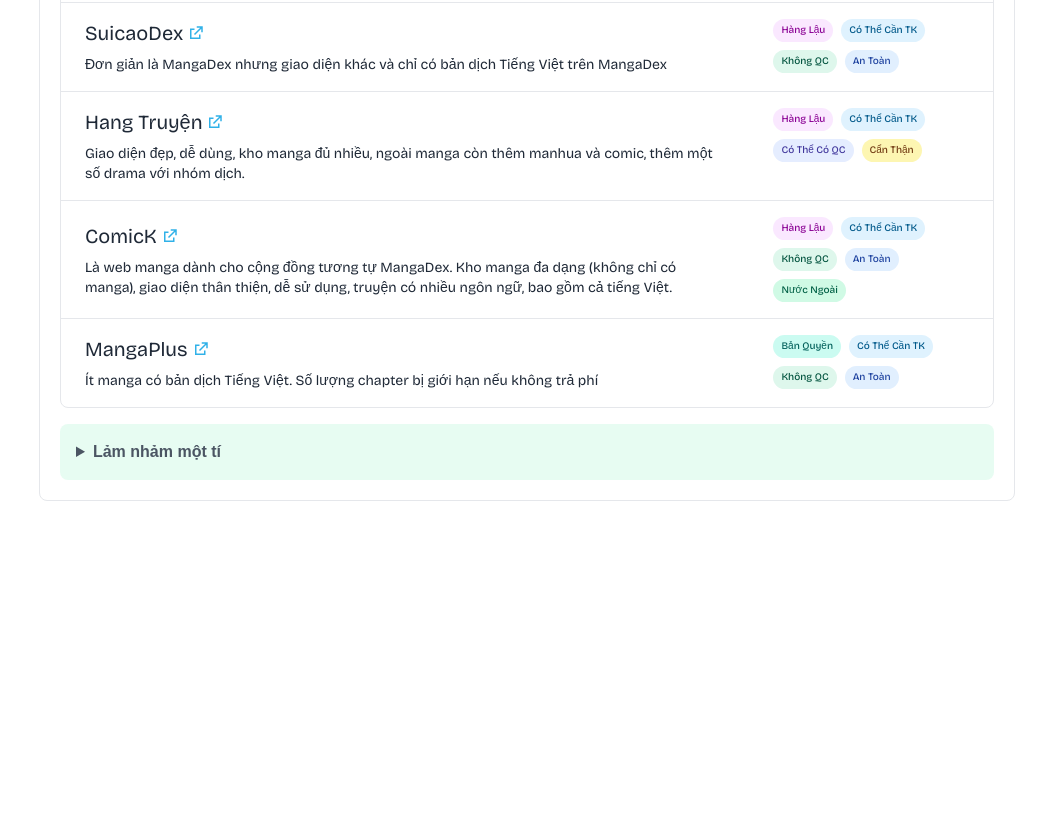
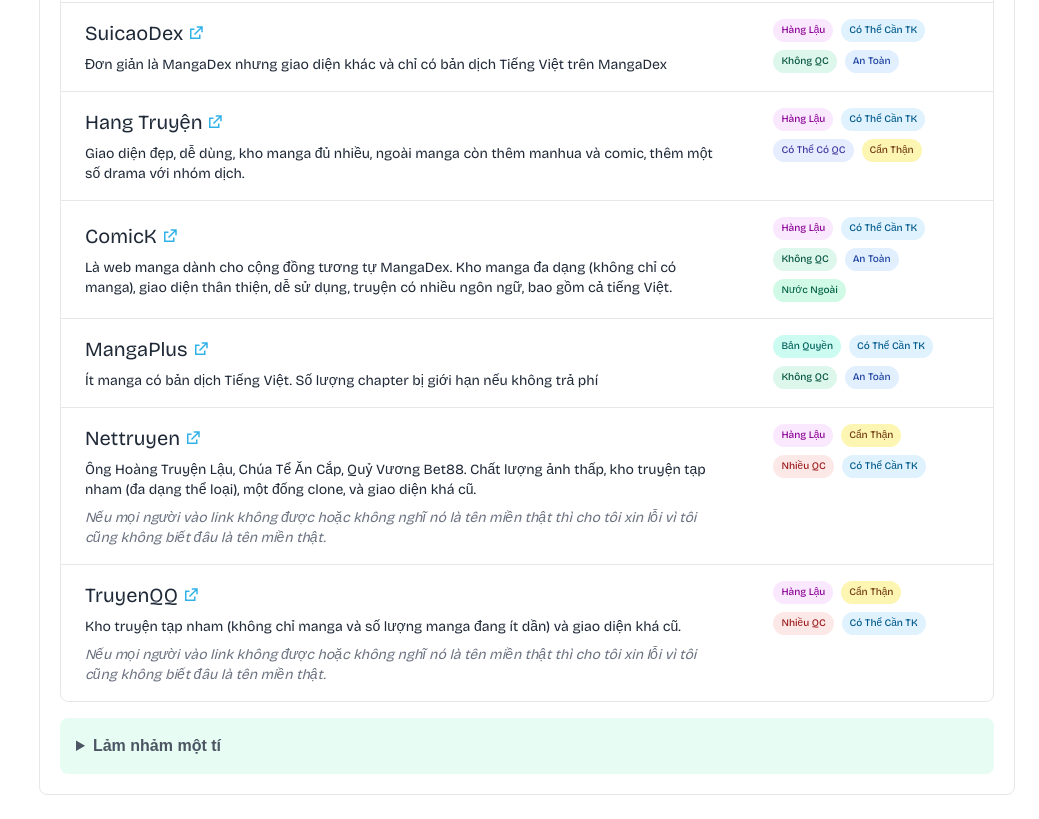
Before and after one commit to nhutloveillya/wibupedia, a plain HTML site: page webs.html in a window 1280 px wide. Shown: the part 4132-4951 px from the top of the page, without its empty margins (241-1280 px from the left). Before the commit the page ends 4657 px from the top, so only its background shows below. Drawn offline with nearby package versions, Linux system fonts and the light colour scheme; a web font is replaced by a local one.

Commit message:
update 'webs.html' to enhance content clarity, improve label consistency, and add new manga resource entries

```diff
--- a/webs.html
+++ b/webs.html
@@ -735,6 +735,34 @@
                             <span class="inline-flex items-center gap-x-1 py-1 px-2 text-center capitalize rounded-full text-2xs font-medium bg-blue-100 text-blue-800">An Toàn</span>
                         </td>
                     </tr>
+                    <tr>
+                        <td class="px-6 py-4 flex-col">
+                            <a target="_blank" href="https://nettruyenvia.com/" >
+                                <div class="inline-flex items-center gap-1 text-xl text-gray-800 hover:text-sky-500 hover:underline">Nettruyen<svg class="size-[18px]" viewBox="0 0 512 512" version="1.1" xmlns="http://www.w3.org/2000/svg" xmlns:xlink="http://www.w3.org/1999/xlink" fill="#000000"><g id="SVGRepo_bgCarrier" stroke-width="0"></g><g id="SVGRepo_tracerCarrier" stroke-linecap="round" stroke-linejoin="round"></g><g id="SVGRepo_iconCarrier"> <title>open-external</title> <g id="Page-1" stroke="none" stroke-width="1" fill="none" fill-rule="evenodd"> <g id="icon" fill="#30b1e8" transform="translate(85.333333, 64.000000)"> <path d="M128,63.999444 L128,106.666444 L42.6666667,106.666667 L42.6666667,320 L256,320 L256,234.666444 L298.666,234.666444 L298.666667,362.666667 L4.26325641e-14,362.666667 L4.26325641e-14,64 L128,63.999444 Z M362.666667,1.42108547e-14 L362.666667,170.666667 L320,170.666667 L320,72.835 L143.084945,249.751611 L112.915055,219.581722 L289.83,42.666 L192,42.6666667 L192,1.42108547e-14 L362.666667,1.42108547e-14 Z" id="Combined-Shape"> </path> </g> </g> </g></svg></div></a>
+                            <p class="pt-2 text-sm text-gray-800 ">Ông Hoàng Truyện Lậu, Chúa Tể Ăn Cắp, Quỷ Vương Bet88. Chất lượng ảnh thấp, kho truyện tạp nham (đa dạng thể loại), một đống clone, và giao diện khá cũ.</p>
+                            <p class="mt-2 text-gray-500 text-sm italic">Nếu mọi người vào link không được hoặc không nghĩ nó là tên miền thật thì cho tôi xin lỗi vì tôi cũng không biết đâu là tên miền thật.</p>
+                        </td>
+                        <td class="px-6 py-4 flex flex-wrap gap-2">
+                            <span class="inline-flex items-center gap-x-1 py-1 px-2 text-center capitalize rounded-full text-2xs font-medium bg-fuchsia-100 text-fuchsia-800">Hàng Lậu</span>
+                            <span class="inline-flex items-center gap-x-1 py-1 px-2 text-center capitalize rounded-full text-2xs font-medium bg-yellow-100 text-yellow-800">Cẩn Thận</span>
+                            <span class="inline-flex items-center gap-x-1 py-1 px-2 text-center capitalize rounded-full text-2xs font-medium bg-red-100 text-red-800">Nhiều QC</span>
+                            <span class="inline-flex items-center gap-x-1 py-1 px-2 text-center capitalize rounded-full text-2xs font-medium bg-sky-100 text-sky-800">có thể cần TK</span>
+                        </td>
+                    </tr>
+                    <tr>
+                        <td class="px-6 py-4 flex-col">
+                            <a target="_blank" href="https://truyenqqgo.com/" >
+                                <div class="inline-flex items-center gap-1 text-xl text-gray-800 hover:text-sky-500 hover:underline">TruyenQQ<svg class="size-[18px]" viewBox="0 0 512 512" version="1.1" xmlns="http://www.w3.org/2000/svg" xmlns:xlink="http://www.w3.org/1999/xlink" fill="#000000"><g id="SVGRepo_bgCarrier" stroke-width="0"></g><g id="SVGRepo_tracerCarrier" stroke-linecap="round" stroke-linejoin="round"></g><g id="SVGRepo_iconCarrier"> <title>open-external</title> <g id="Page-1" stroke="none" stroke-width="1" fill="none" fill-rule="evenodd"> <g id="icon" fill="#30b1e8" transform="translate(85.333333, 64.000000)"> <path d="M128,63.999444 L128,106.666444 L42.6666667,106.666667 L42.6666667,320 L256,320 L256,234.666444 L298.666,234.666444 L298.666667,362.666667 L4.26325641e-14,362.666667 L4.26325641e-14,64 L128,63.999444 Z M362.666667,1.42108547e-14 L362.666667,170.666667 L320,170.666667 L320,72.835 L143.084945,249.751611 L112.915055,219.581722 L289.83,42.666 L192,42.6666667 L192,1.42108547e-14 L362.666667,1.42108547e-14 Z" id="Combined-Shape"> </path> </g> </g> </g></svg></div></a>
+                            <p class="pt-2 text-sm text-gray-800 ">Kho truyện tạp nham (không chỉ manga và số lượng manga đang ít dần) và giao diện khá cũ.</p>
+                            <p class="mt-2 text-gray-500 text-sm italic">Nếu mọi người vào link không được hoặc không nghĩ nó là tên miền thật thì cho tôi xin lỗi vì tôi cũng không biết đâu là tên miền thật.</p>
+                        </td>
+                        <td class="px-6 py-4 flex flex-wrap gap-2">
+                            <span class="inline-flex items-center gap-x-1 py-1 px-2 text-center capitalize rounded-full text-2xs font-medium bg-fuchsia-100 text-fuchsia-800">Hàng Lậu</span>
+                            <span class="inline-flex items-center gap-x-1 py-1 px-2 text-center capitalize rounded-full text-2xs font-medium bg-yellow-100 text-yellow-800">Cẩn Thận</span>
+                            <span class="inline-flex items-center gap-x-1 py-1 px-2 text-center capitalize rounded-full text-2xs font-medium bg-red-100 text-red-800">Nhiều QC</span>
+                            <span class="inline-flex items-center gap-x-1 py-1 px-2 text-center capitalize rounded-full text-2xs font-medium bg-sky-100 text-sky-800">có thể cần TK</span>
+                        </td>
+                    </tr>
                 </tbody>
                 </table>
             </div>
@@ -748,6 +776,8 @@
                     <p class="mt-2 text-gray-800 indent-4 signika-negative">Việc đọc ở đâu theo tôi nghĩ nó là quyết định của mỗi người, đọc ở đâu chả được. Cá nhân tôi thích web dành cho cộng đồng hơn. Vì đa số không có quảng cáo.</p>
             </details>
         </div>
+
+
 </section>
 
 
```
